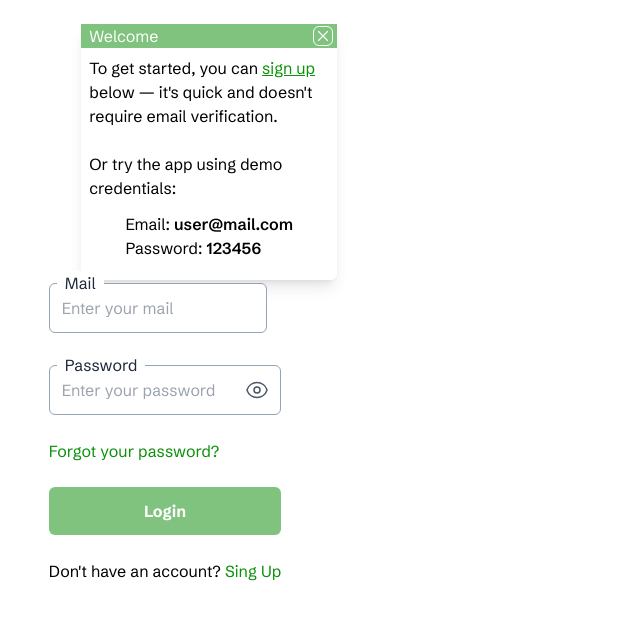
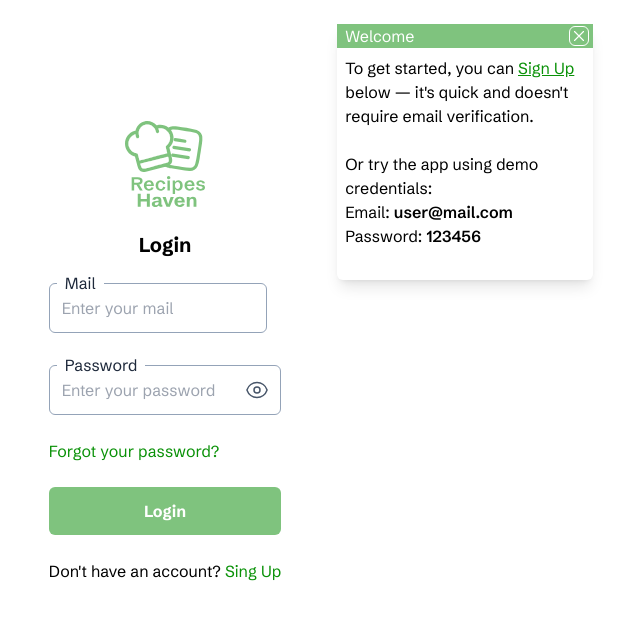
Before and after one commit to joaquincodigo/recipemanager, a Next.js app: page /login in a window 1280 px wide. Shown: the top 620 px of the page, without its empty margins (475-1115 px from the left). Built offline with nearby package versions, Linux system fonts and the light colour scheme; no server answers.

Commit message:
Improved modal positioning in login for desktop. Improved warning resetting in registration form fields.

```diff
--- a/app/(auth-pages)/register/page.js
+++ b/app/(auth-pages)/register/page.js
@@ -205,6 +205,7 @@ export default function RegisterPage() {
                   onChange={handleChange}
                   onBlur={handleWarning}
                   onClick={resetWarning}
+                  onFocus={resetWarning}
                   value={formData.name}
                 />
               </div>
@@ -259,6 +260,7 @@ export default function RegisterPage() {
                   onChange={handleChange}
                   onBlur={handleWarning}
                   onClick={resetWarning}
+                  onFocus={resetWarning}
                   value={formData.email}
                   ref={emailRef}
                 />
@@ -298,6 +300,7 @@ export default function RegisterPage() {
                   onChange={handleChange}
                   onBlur={handleWarning}
                   onClick={resetWarning}
+                  onFocus={resetWarning}
                   ref={passwordRef}
                 />
 
@@ -346,6 +349,7 @@ export default function RegisterPage() {
                   onChange={handleChange}
                   onBlur={handleWarning}
                   onClick={resetWarning}
+                  onFocus={resetWarning}
                   value={formData["password-verification"]}
                 />
                 {/* REVEAL PASSWORD BUTTON */}
--- a/app/components/Modal.jsx
+++ b/app/components/Modal.jsx
@@ -1,15 +1,16 @@
 import { XMarkIcon } from "@heroicons/react/24/outline";
+import Link from 'next/link'
+
 
 export default function Modal() {
   const styles = {
     window:
-      "absolute w-64 h-64 top-6 right-0 translate-x-11 rounded-md shadow-lg bg-white bg-[#FEFEE2]",
+      "absolute z-50 w-64 h-64 top-6 right-0 translate-x-11 md:translate-x-[300px] rounded-md shadow-lg bg-white bg-[#FEFEE2]",
     topBar:
       "bg-[#7FC37E] text-white flex justify-between items-center ps-2 pe-1",
     closeIcon: "w-5 h-5 border-white border-[1.5px] border-black rounded-md",
     content: "p-2",
     link: "text-[#099107] underline",
-    credentialsContainer: "mt-3 mx-auto w-max",
     credential: "w-max",
     bold: "font-semibold",
   };
@@ -27,7 +28,10 @@ export default function Modal() {
       {/* CONTENT */}
       <div className={styles.content}>
         <p>
-          To get started, you can <span className={styles.link}>sign up</span>{" "}
+          To get started, you can{" "}
+          <span className={styles.link}>
+            <Link href="/register">Sign Up</Link>
+          </span>{" "}
           below — it's quick and doesn't require email verification.
         </p>
 
@@ -35,7 +39,7 @@ export default function Modal() {
 
         <p>Or try the app using demo credentials:</p>
 
-        <ul className={styles.credentialsContainer}>
+        <ul>
           <li className={styles.credential}>
             Email: <span className={styles.bold}>user@mail.com</span>
           </li>
```
